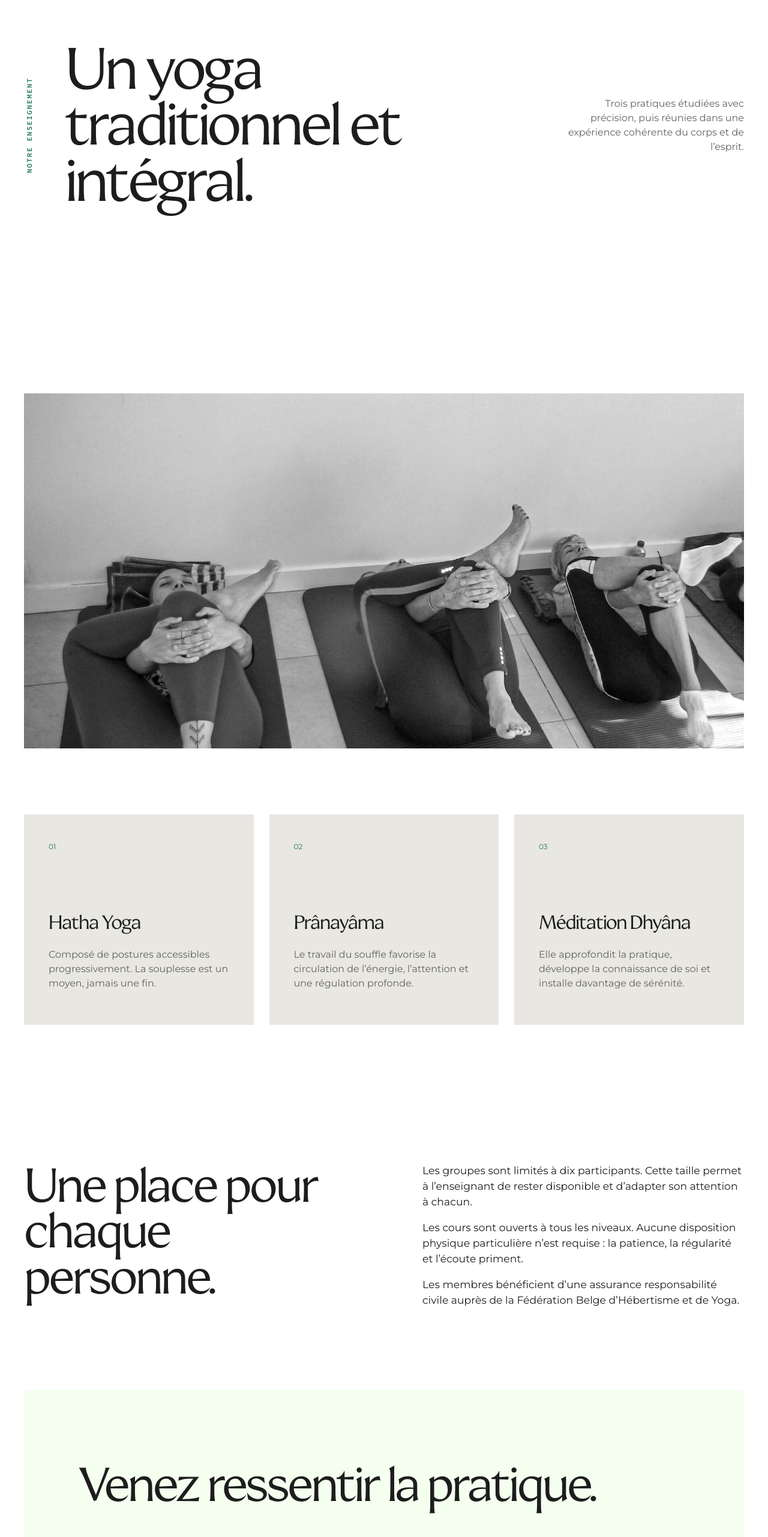
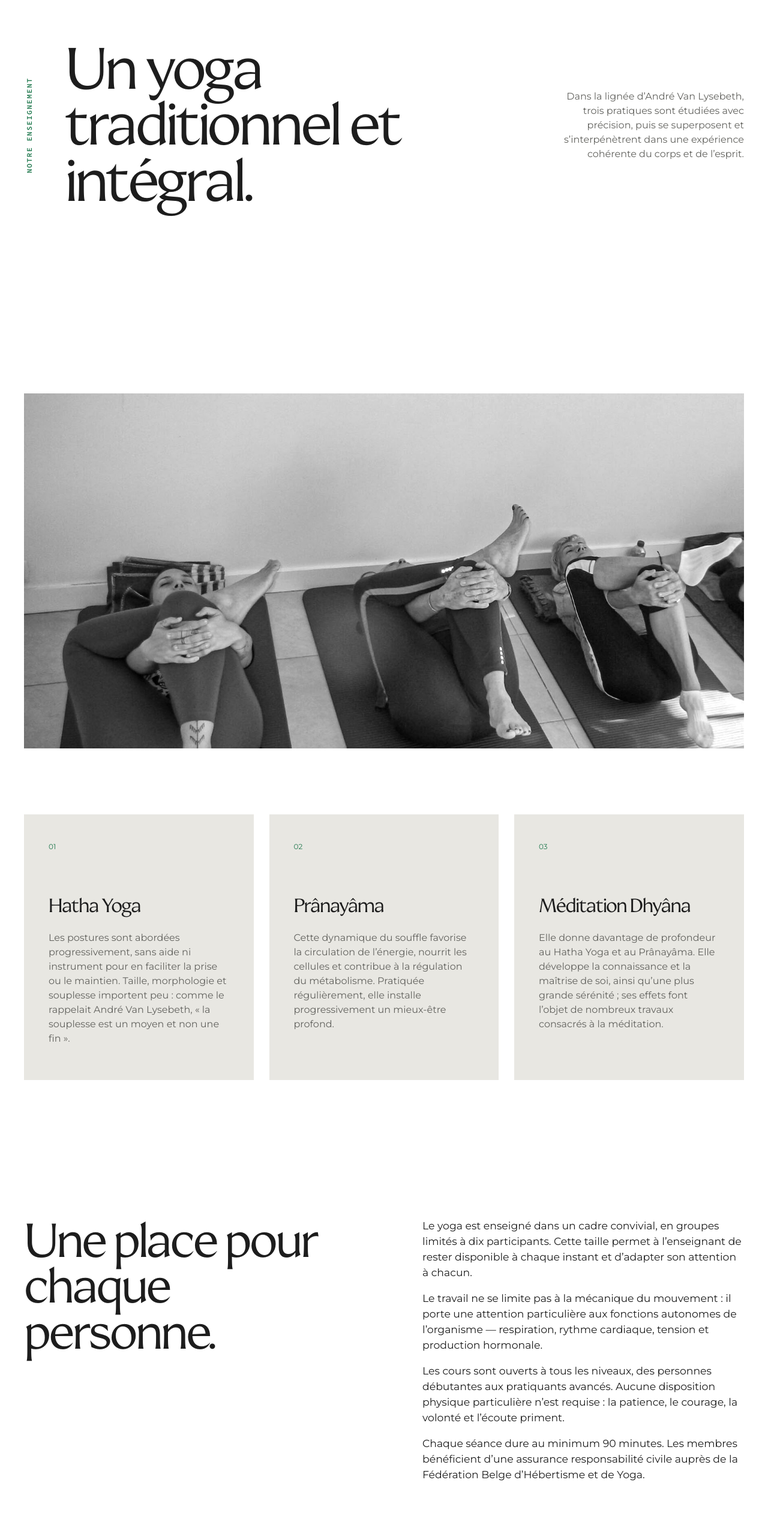
Before and after one commit to ilohest/creyda, a Nuxt app: page /yoga in a window 1280 px wide. Shown: the part 234-2797 px from the top of the page at 60% size. Built offline with nearby package versions, Linux system fonts and the light colour scheme.

Commit message:
Restore legacy yoga content

```diff
--- a/app/assets/css/main.css
+++ b/app/assets/css/main.css
@@ -200,7 +200,7 @@ h2 { font-size: clamp(3rem, 6.2vw, 6.8rem); }
 .pillar-grid article { min-height: 340px; padding: clamp(28px, 3.2vw, 44px); background: var(--mist); }
 .pillar-grid article + article { padding-left: clamp(28px, 3.2vw, 44px); }
 .pillar-grid article > span { color: var(--green); font-size: .75rem; }
-.pillar-grid h2 { margin-top: 100px; font-size: 2rem; }
+.pillar-grid h2 { margin-top: 72px; font-size: 2rem; }
 .pillar-grid p { color: var(--muted); }
 .split-copy { padding: 120px 0; display: grid; grid-template-columns: 1fr 1fr; gap: 10vw; }
 .split-copy h2 { margin: 0; }
--- a/app/pages/tarifs.vue
+++ b/app/pages/tarifs.vue
@@ -16,7 +16,7 @@ const yoga = [
 
 const formations = [
   { title: 'Connais-toi toi-même', price: '120 €', unit: '', details: ['« Comment se construire un corps de conscience »', '2 séances · samedi et dimanche', '2h00 par séance', '10h00–12h00 et 14h00–16h30', 'Groupe de 5 personnes minimum'] },
-  { title: 'Méditation, techniques thérapeutiques et philosophie', price: '30 €', unit: '', details: ['Chaque 4e samedi du mois', '09h30–12h00 et 13h30–16h00', 'Réservation au minimum 8 jours avant'] }
+  { title: 'Méditation, techniques thérapeutiques et philosophie', price: '30 €', unit: '', details: ['Méditation en trois phases : concentration / rappel de soi, contemplation / raison, absorption / identification', 'Techniques thérapeutiques pour améliorer son bien-être et celui de son entourage', 'Présentation et réflexion autour d’un thème philosophique', 'Chaque 4e samedi du mois', '09h30–12h00 et 13h30–16h00', 'Réservation au minimum 8 jours avant'] }
 ]
 
 const wellbeing = [
--- a/app/pages/yoga.vue
+++ b/app/pages/yoga.vue
@@ -3,15 +3,15 @@ const title = 'Yoga traditionnel et intégral à Ixelles'
 const description = 'Pratiquez le Hatha Yoga, le Prânayâma et la méditation Dhyâna chez Creyda à Ixelles, dans des groupes de dix personnes maximum.'
 useSeoMeta({ title, description, ogTitle: title, ogDescription: description, twitterTitle: title, twitterDescription: description })
 const pillars = [
-  { number: '01', title: 'Hatha Yoga', text: 'Composé de postures accessibles progressivement. La souplesse est un moyen, jamais une fin.' },
-  { number: '02', title: 'Prânayâma', text: 'Le travail du souffle favorise la circulation de l’énergie, l’attention et une régulation profonde.' },
-  { number: '03', title: 'Méditation Dhyâna', text: 'Elle approfondit la pratique, développe la connaissance de soi et installe davantage de sérénité.' }
+  { number: '01', title: 'Hatha Yoga', text: 'Les postures sont abordées progressivement, sans aide ni instrument pour en faciliter la prise ou le maintien. Taille, morphologie et souplesse importent peu : comme le rappelait André Van Lysebeth, « la souplesse est un moyen et non une fin ».' },
+  { number: '02', title: 'Prânayâma', text: 'Cette dynamique du souffle favorise la circulation de l’énergie, nourrit les cellules et contribue à la régulation du métabolisme. Pratiquée régulièrement, elle installe progressivement un mieux-être profond.' },
+  { number: '03', title: 'Méditation Dhyâna', text: 'Elle donne davantage de profondeur au Hatha Yoga et au Prânayâma. Elle développe la connaissance et la maîtrise de soi, ainsi qu’une plus grande sérénité ; ses effets font l’objet de nombreux travaux consacrés à la méditation.' }
 ]
 </script>
 
 <template>
   <main>
-    <PageIntro eyebrow="Notre enseignement" title="Un yoga traditionnel et intégral." text="Trois pratiques étudiées avec précision, puis réunies dans une expérience cohérente du corps et de l’esprit." />
+    <PageIntro eyebrow="Notre enseignement" title="Un yoga traditionnel et intégral." text="Dans la lignée d’André Van Lysebeth, trois pratiques sont étudiées avec précision, puis se superposent et s’interpénètrent dans une expérience cohérente du corps et de l’esprit." />
     <section class="editorial-image wrap"><img src="/images/pratique-yoga.jpg" alt="Cours de yoga au centre Creyda"></section>
     <section class="pillar-grid wrap">
       <article v-for="pillar in pillars" :key="pillar.number">
@@ -20,7 +20,12 @@ const pillars = [
     </section>
     <section class="split-copy wrap">
       <h2>Une place pour chaque personne.</h2>
-      <div><p>Les groupes sont limités à dix participants. Cette taille permet à l’enseignant de rester disponible et d’adapter son attention à chacun.</p><p>Les cours sont ouverts à tous les niveaux. Aucune disposition physique particulière n’est requise : la patience, la régularité et l’écoute priment.</p><p>Les membres bénéficient d’une assurance responsabilité civile auprès de la Fédération Belge d’Hébertisme et de Yoga.</p></div>
+      <div>
+        <p>Le yoga est enseigné dans un cadre convivial, en groupes limités à dix participants. Cette taille permet à l’enseignant de rester disponible à chaque instant et d’adapter son attention à chacun.</p>
+        <p>Le travail ne se limite pas à la mécanique du mouvement : il porte une attention particulière aux fonctions autonomes de l’organisme — respiration, rythme cardiaque, tension et production hormonale.</p>
+        <p>Les cours sont ouverts à tous les niveaux, des personnes débutantes aux pratiquants avancés. Aucune disposition physique particulière n’est requise : la patience, le courage, la volonté et l’écoute priment.</p>
+        <p>Chaque séance dure au minimum 90 minutes. Les membres bénéficient d’une assurance responsabilité civile auprès de la Fédération Belge d’Hébertisme et de Yoga.</p>
+      </div>
     </section>
     <section class="cta-panel wrap">
       <p class="eyebrow light">Première séance</p><h2>Venez ressentir la pratique.</h2><p>Un cours d’essai permet de découvrir l’approche et de rencontrer l’enseignant.</p><NuxtLink to="/contact" class="button button-light">Nous contacter</NuxtLink>
```
